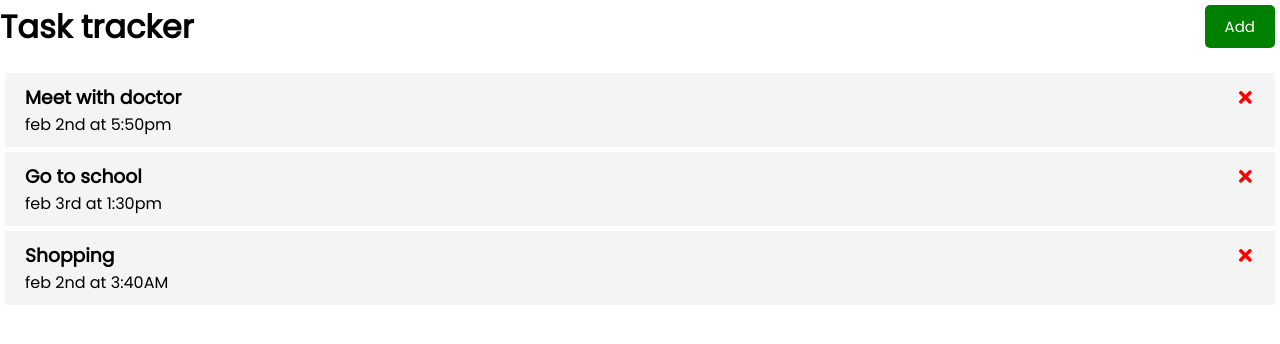
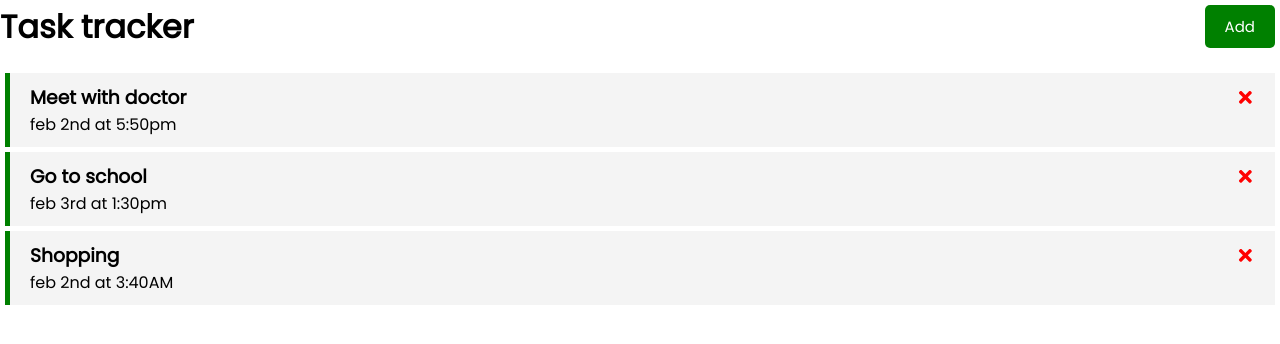
Before and after one commit to IshKevin/Task_Tracker, a React (Create React App) app: page / in a window 1280 px wide. Shown: the top 344 px of the page. Built offline with nearby package versions, Linux system fonts and the light colour scheme.

Commit message:
create reminder event

```diff
--- a/src/App.js
+++ b/src/App.js
@@ -26,6 +26,13 @@
     }
   ])
 
+  const ToggleReminder = (id) => {
+    setTasks(
+      tasksList.map((Task) =>
+      Task.id === id ? {...Task, reminder : !Task.reminder} : Task
+    ))
+  }
+
   const deleteTask = ( id) =>{
     setTasks(tasksList.filter( (Task) => Task.id !== id))
   }
@@ -33,7 +40,7 @@
     <div className="App">
       <Header />
      { tasksList.length > 0 ?
-     <Tasks tasks={tasksList} onDelete={deleteTask}/>
+     <Tasks tasks={tasksList} onDelete={deleteTask} onToggle={ToggleReminder}/>
     :'No Tasks to show'}
       </div>
 
--- a/src/components/Task.js
+++ b/src/components/Task.js
@@ -1,9 +1,10 @@
 import { FaTimes }  from 'react-icons/fa'
 
 
-const Task = ({task,onDelete}) => {
+const Task = ({task,onDelete , onToggle}) => {
   return (
-    <div className='task'>
+    <div className={`task ${task.reminder ? 'reminder' : ' ' }`} onDoubleClick={() => onToggle(task.id)}>
+
         <h3> {task.text} <FaTimes
         style={{color: 'red', cursor:'pointer'}}
         onClick={() => onDelete(task.id)}/>
--- a/src/components/Tasks.js
+++ b/src/components/Tasks.js
@@ -1,11 +1,11 @@
 import Task  from "./Task"
 
-const Tasks = ({tasks, onDelete}) => {
+const Tasks = ({tasks, onDelete, onToggle}) => {
   return (
     <>
     {
         tasks.map( (tasks) =>
-        ( <Task key={tasks.id} task= {tasks} onDelete= { onDelete} />
+        ( <Task key={tasks.id} task= {tasks} onDelete= { onDelete}  onToggle= {onToggle}/>
         ))
     }
     </>
```
